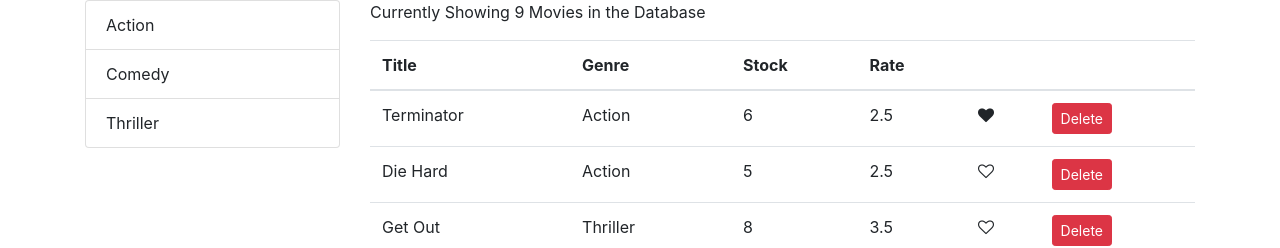
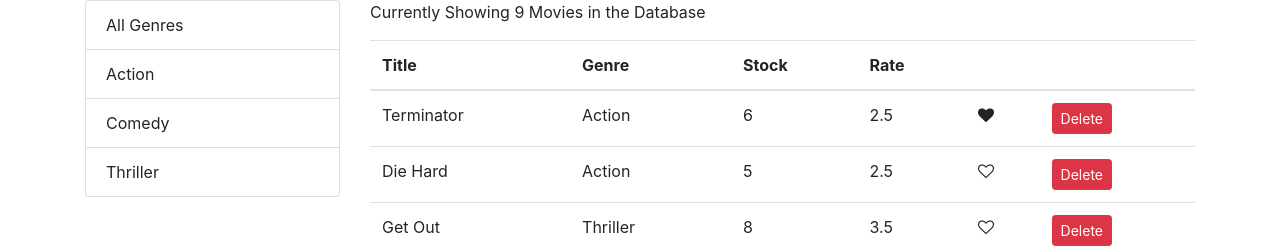
Before and after one commit to sonnn9/-Mastering-React, a React (Create React App) app: page / in a window 1280 px wide. Shown: the top 248 px of the page. Built offline with nearby package versions, Linux system fonts and the light colour scheme.

Commit message:
handling select

```diff
--- a/src/components/common/listGroup.jsx
+++ b/src/components/common/listGroup.jsx
@@ -1,9 +1,12 @@
 import React from "react";
 
 const ListGroup = (props) => {
-    const {items, textProperty, valueProperty } = props;
+    const {items, textProperty, valueProperty, onItemSelect, selectedItem} = props;
     return <ul className="list-group">
-        { items.map(item => <li key={item[valueProperty]} className="list-group-item">
+        { items.map(item =>
+            <li onClick={() => onItemSelect(item)}
+                key={item[valueProperty]}
+                className={ item === selectedItem ? "list-group-item active": "list-group-item"}>
             { item[textProperty] }
         </li> )}
     </ul>
--- a/src/components/movies.jsx
+++ b/src/components/movies.jsx
@@ -13,6 +13,11 @@ class Movies extends Component {
         currentPage : 1,
         pageSize: 4
     };
+
+    componentDidMount() {
+        const genres = [{ name: 'All Genres'}, ...getGenres()];
+        this.setState({movies: getMovies(), genres: genres });
+    }
 
     deleteHandler = movie => {
         const movies = this.state.movies.filter(m => m._id !== movie._id);
@@ -32,27 +37,30 @@ class Movies extends Component {
     };
 
     handleGenreSelect = genre => {
-
+        this.setState({ selectedGenre: genre, currentPage: 1 });
     }
 
     render() {
         const {length: count} = this.state.movies;
-        const {pageSize, currentPage, movies: allMovies} = this.state;
+        const {pageSize, currentPage, selectedGenre, movies: allMovies} = this.state;
 
         if (this.state.movies.length === 0) return <p>Current there is no movies</p>;
 
-        const movies = paginate(allMovies, currentPage, pageSize);
+        const filtered = selectedGenre && selectedGenre._id ? allMovies.filter(m=> m.genre._id === selectedGenre._id) : allMovies;
+
+        const movies = paginate(filtered, currentPage, pageSize);
 
         return (
                 <div className="row">
                     <div className="col-3">
                         <ListGroup
                             items={this.state.genres}
+                            selectedItem={this.state.selectedGenre}
                             onItemSelect={this.handleGenreSelect}
                         />
                     </div>
                     <div className="col">
-                        <p>Currently Showing {count} Movies in the Database</p>
+                        <p>Currently Showing {filtered.length} Movies in the Database</p>
                         <table className="table">
                             <thead>
                             <tr>
@@ -87,7 +95,7 @@ class Movies extends Component {
                             ))}
                             </tbody>
                         </table>
-                        <Pagination itemsCount = {count} pageSize={pageSize} currentPage={currentPage} onPageChange={this.handlePageChange} />
+                        <Pagination itemsCount = {filtered.length} pageSize={pageSize} currentPage={currentPage} onPageChange={this.handlePageChange} />
                     </div>
                 </div>
         );
```
